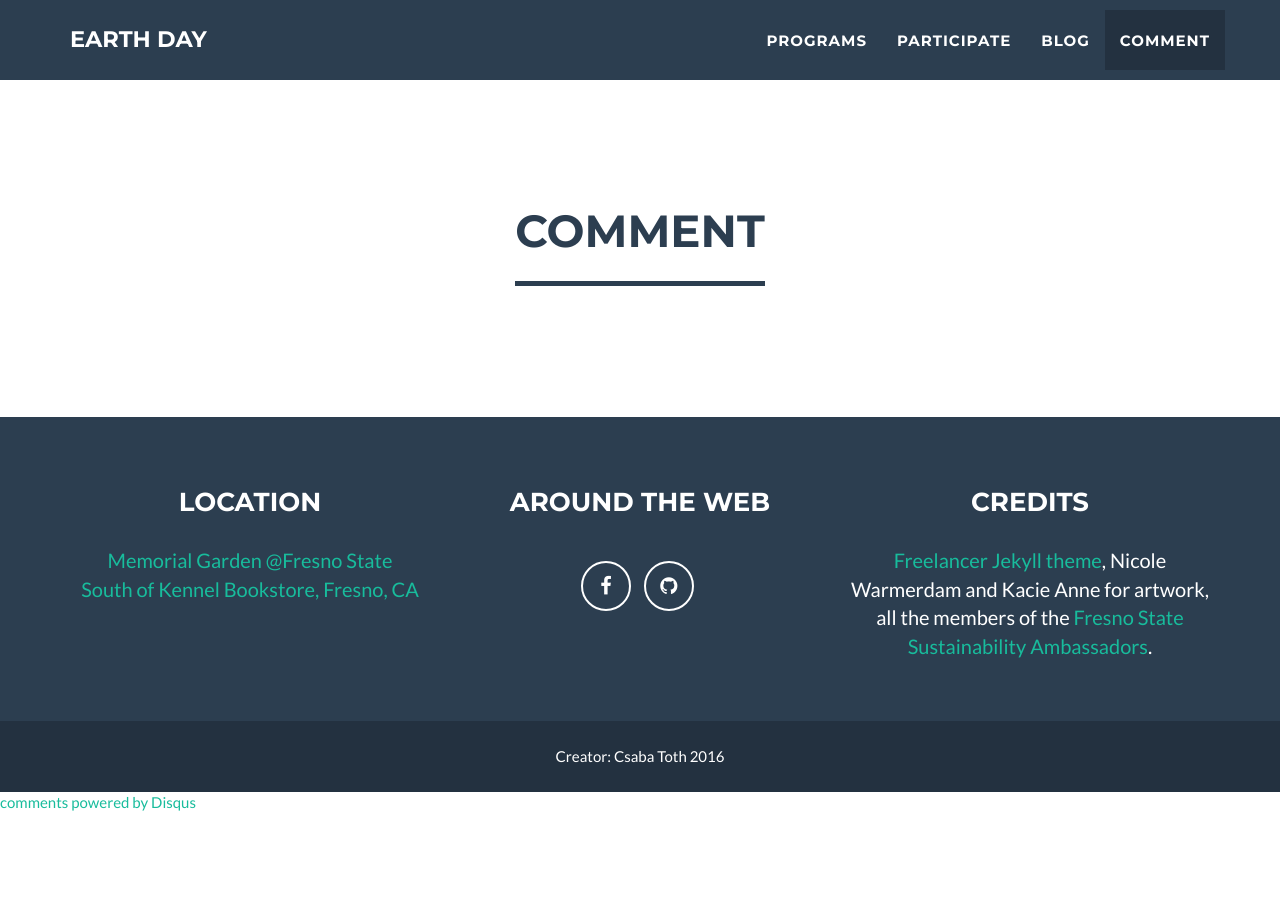
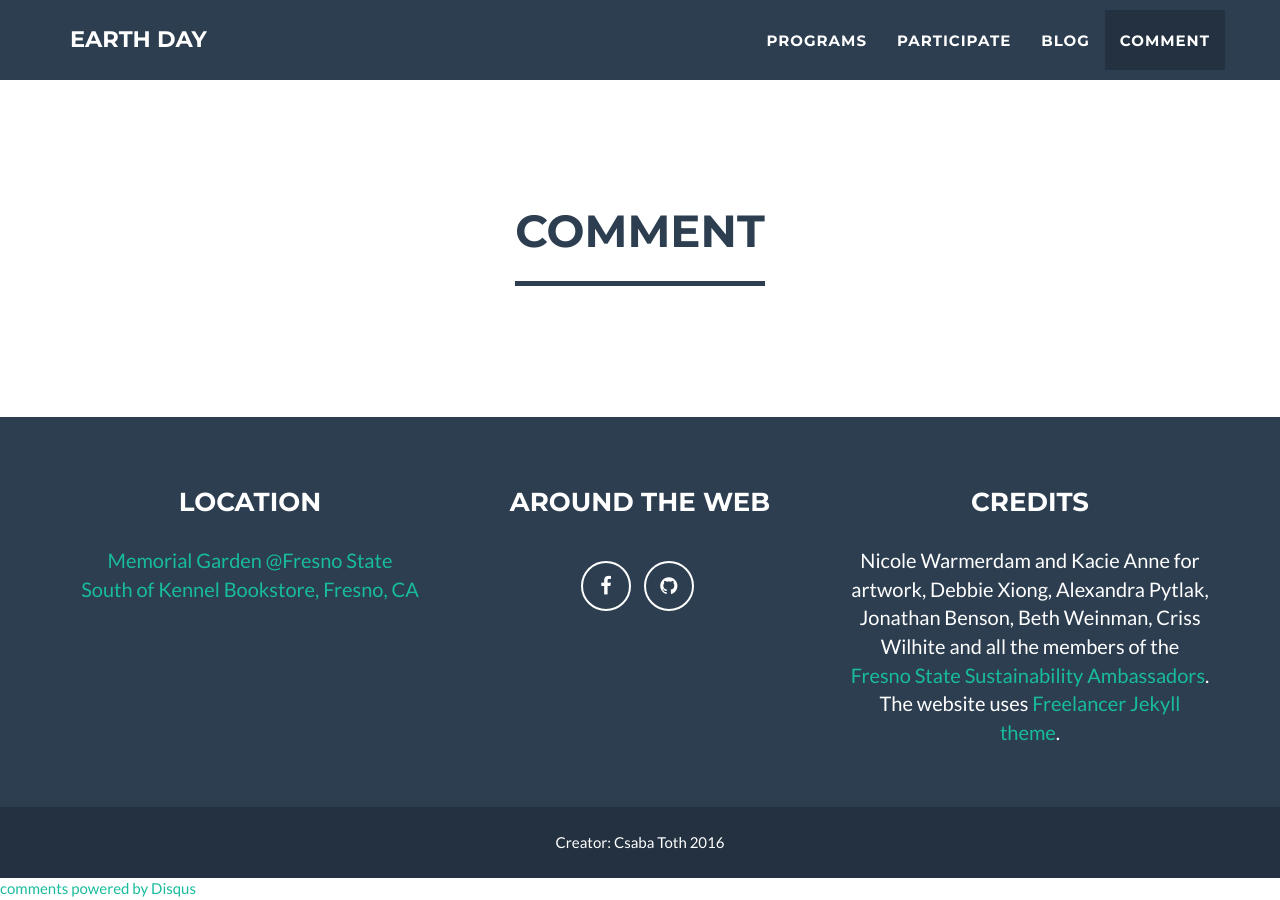
Before and after one commit to bulldogearthday/bulldogearthday2016.github.com, a Jekyll site: the page built from index.html, in a window 1280 px wide and 900 px high, scrolled down 2755 px. Built offline with Jekyll 4.4.1, drawn with Linux system fonts in a browser that asks for light colours; comment, search, counter and statistics services are not loaded; before the commit the page ends 3569 px from its top, so only the background shows below that.

Commit message:
More detailed acknowledgement

```diff
--- a/_config.yml
+++ b/_config.yml
@@ -49,7 +49,7 @@
   - line: <a href="https://www.google.com/maps/place/36%C2%B048'44.7%22N+119%C2%B044'51.5%22W/@36.8123925,-119.7481271,218m/data=!3m1!1e3!4m2!3m1!1s0x0:0x0" target="_blank">South of Kennel Bookstore, Fresno, CA</a>
 
 # Credits content
-credits: <a href="https://jeromelachaud.github.io/freelancer-theme/">Freelancer Jekyll theme</a>, Nicole Warmerdam and Kacie Anne for artwork, all the members of the <a href="https://www.facebook.com/groups/354051928072314">Fresno State Sustainability Ambassadors</a>.
+credits: Nicole Warmerdam and Kacie Anne for artwork, Debbie Xiong, Alexandra Pytlak, Jonathan Benson, Beth Weinman, Criss Wilhite and all the members of the <a href="https://www.facebook.com/groups/354051928072314">Fresno State Sustainability Ambassadors</a>. The website uses <a href="https://jeromelachaud.github.io/freelancer-theme/">Freelancer Jekyll theme</a>.
 
 # Build settings
 markdown: kramdown
```
